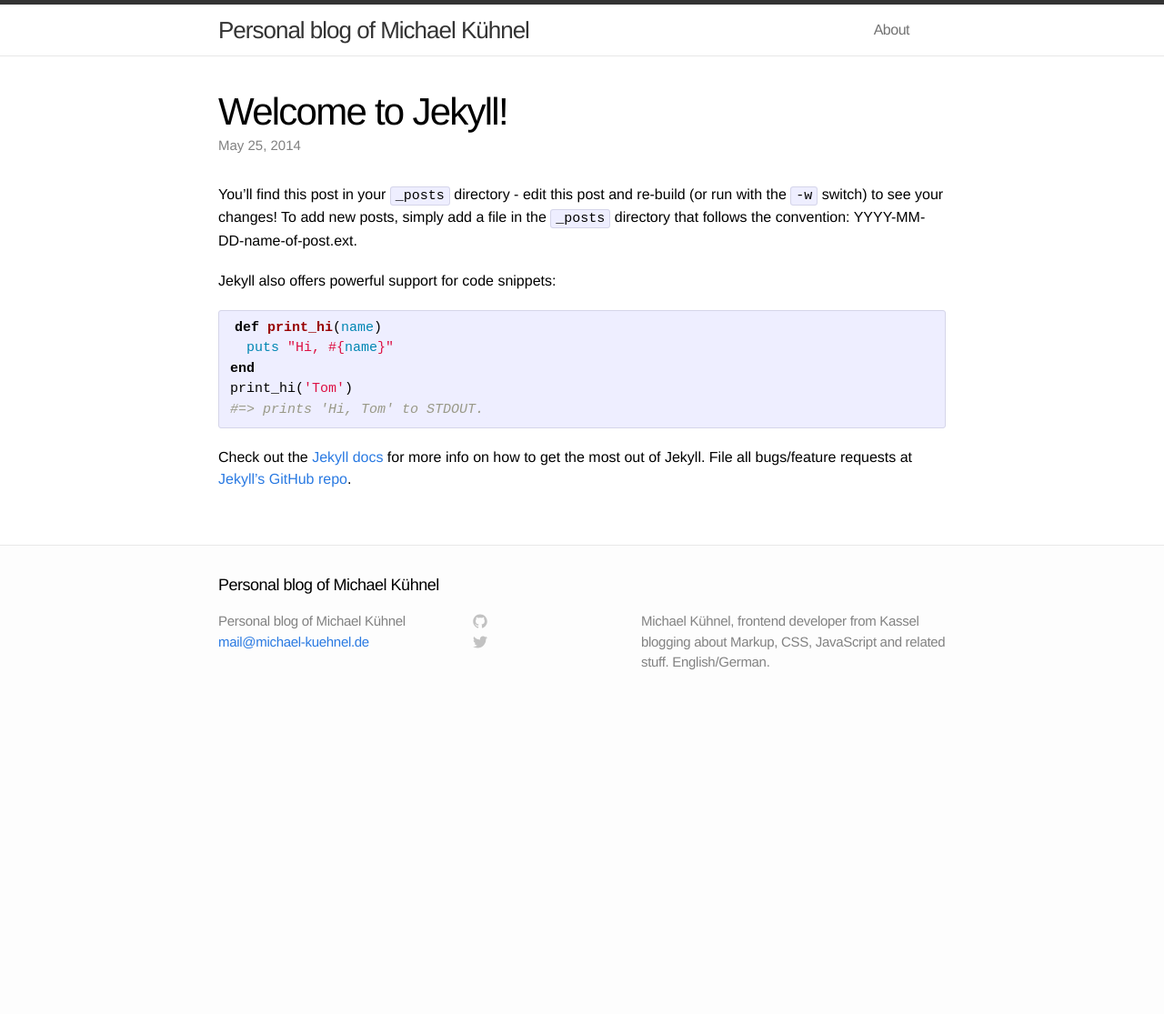
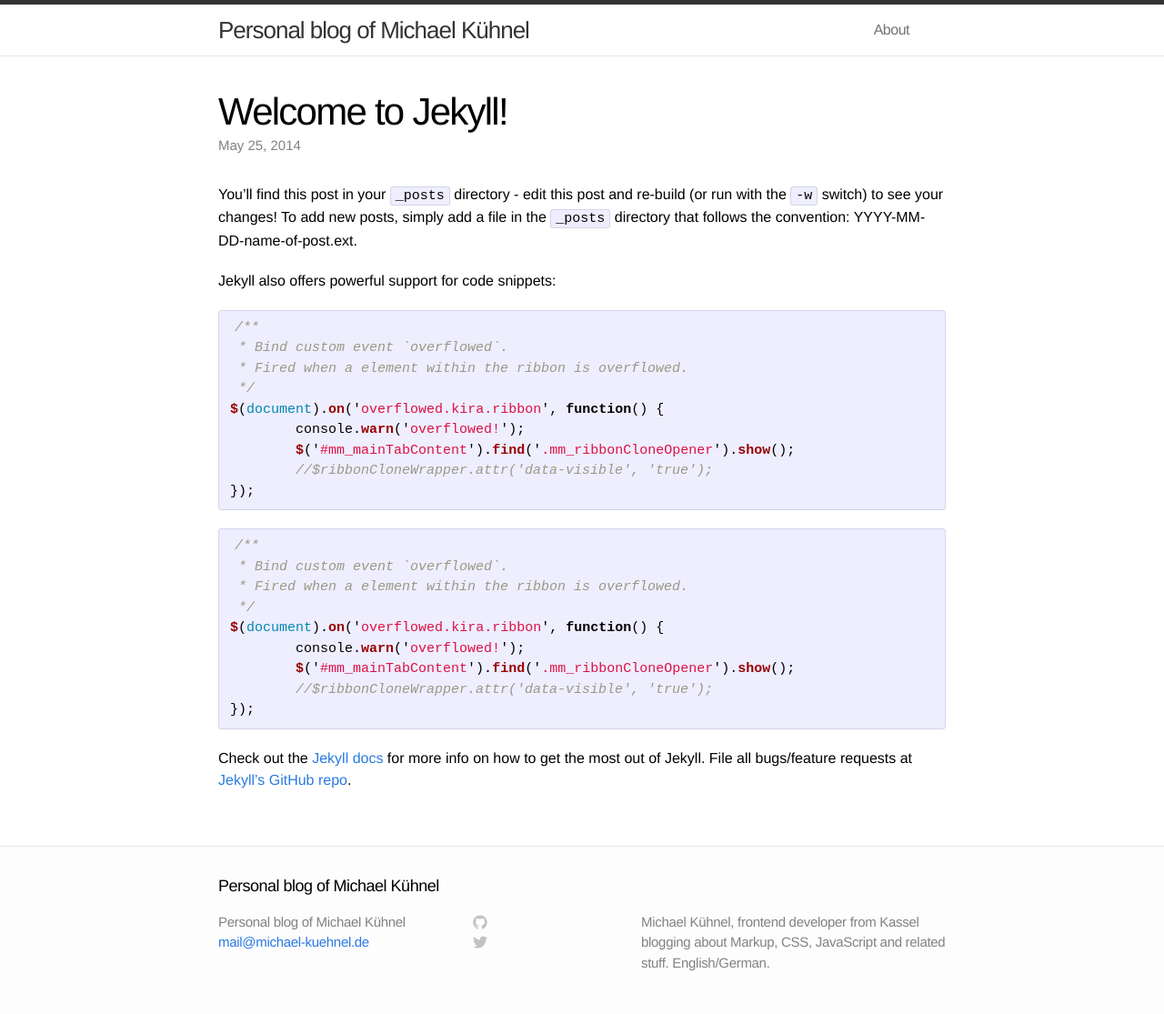
Before and after one commit to mischah/michael-kuehnel.de, a Jekyll site: the page built from _posts/2014-05-25-welcome-to-jekyll.markdown, in a window 1280 px wide. Shown: the whole page at 91% size. Built offline with Jekyll 4.4.1, drawn with Linux system fonts in a browser that asks for light colours; before the commit the page ends 900 px from its top, so only the background shows below that.

Commit message:
Test output of code snippets

````diff
--- a/_posts/2014-05-25-welcome-to-jekyll.markdown
+++ b/_posts/2014-05-25-welcome-to-jekyll.markdown
@@ -12,13 +12,29 @@ To add new posts, simply add a file in the `_posts` directory that follows the c
 
 Jekyll also offers powerful support for code snippets:
 
-{% highlight ruby %}
-def print_hi(name)
-  puts "Hi, #{name}"
-end
-print_hi('Tom')
-#=> prints 'Hi, Tom' to STDOUT.
+{% highlight javascript %}
+/**
+ * Bind custom event `overflowed`.
+ * Fired when a element within the ribbon is overflowed.
+ */
+$(document).on('overflowed.kira.ribbon', function() {
+	console.warn('overflowed!');
+	$('#mm_mainTabContent').find('.mm_ribbonCloneOpener').show();
+	//$ribbonCloneWrapper.attr('data-visible', 'true');
+});
 {% endhighlight %}
+
+```javascript
+/**
+ * Bind custom event `overflowed`.
+ * Fired when a element within the ribbon is overflowed.
+ */
+$(document).on('overflowed.kira.ribbon', function() {
+	console.warn('overflowed!');
+	$('#mm_mainTabContent').find('.mm_ribbonCloneOpener').show();
+	//$ribbonCloneWrapper.attr('data-visible', 'true');
+});
+```
 
 Check out the [Jekyll docs][jekyll] for more info on how to get the most out of Jekyll. File all bugs/feature requests at [Jekyll's GitHub repo][jekyll-gh].
 
````
